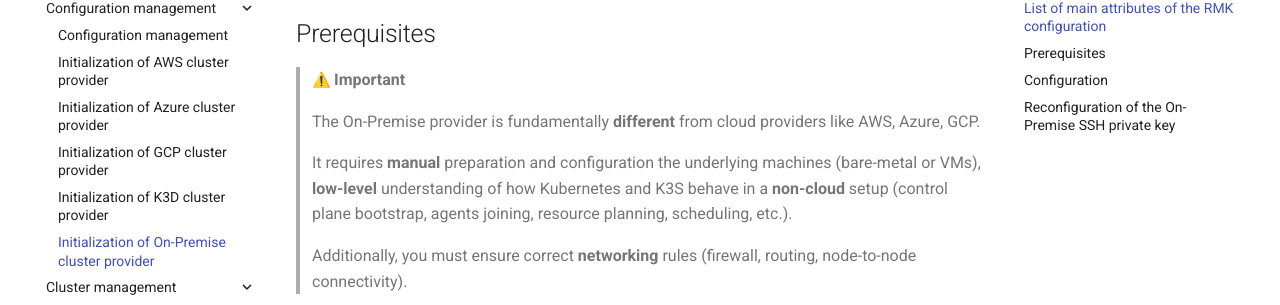
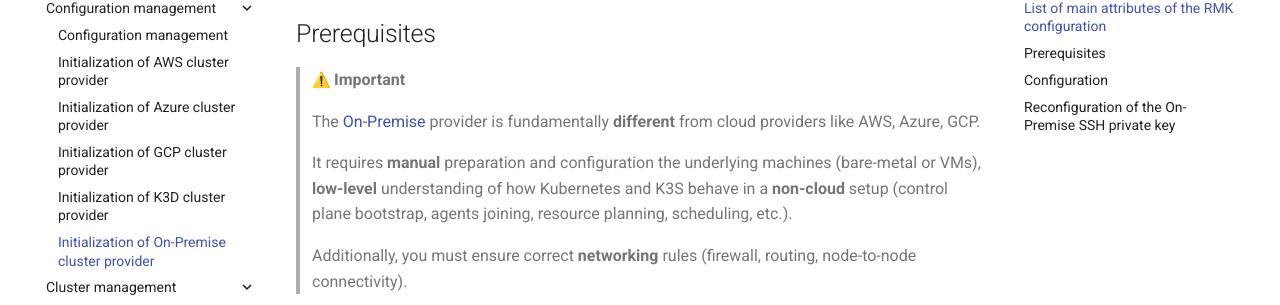
Before and after one commit to edenlabllc/rmk, an MkDocs documentation site: the page built from docs/configuration/configuration-management/init-onprem-provider.md, in a window 1280 px wide and 900 px high, scrolled down 425 px. Shown: the part 148-453 px from the top of the window. Built offline with MkDocs 1.6.1 and Material for MkDocs 9.7.7, drawn with Linux system fonts in a browser that asks for light colours; emoji names are drawn with the system emoji font; comment, search, counter and statistics services are not loaded; the version menu is left out; part of the change alters nothing that is shown.

```diff
--- a/docs/configuration/configuration-management/init-onprem-provider.md
+++ b/docs/configuration/configuration-management/init-onprem-provider.md
@@ -20,7 +20,8 @@ onprem:
 
 > :warning: **Important**
 >
-> The On-Premise provider is fundamentally **different** from cloud providers like AWS, Azure, GCP.
+> The [On-Premise](https://github.com/edenlabllc/on-premise-configurator.operators.infra) provider is fundamentally
+> **different** from cloud providers like AWS, Azure, GCP.
 >
 > It requires **manual** preparation and configuration the underlying machines (bare-metal or VMs),
 > **low-level** understanding of how Kubernetes and K3S behave in a **non-cloud** setup (control plane bootstrap,
```
